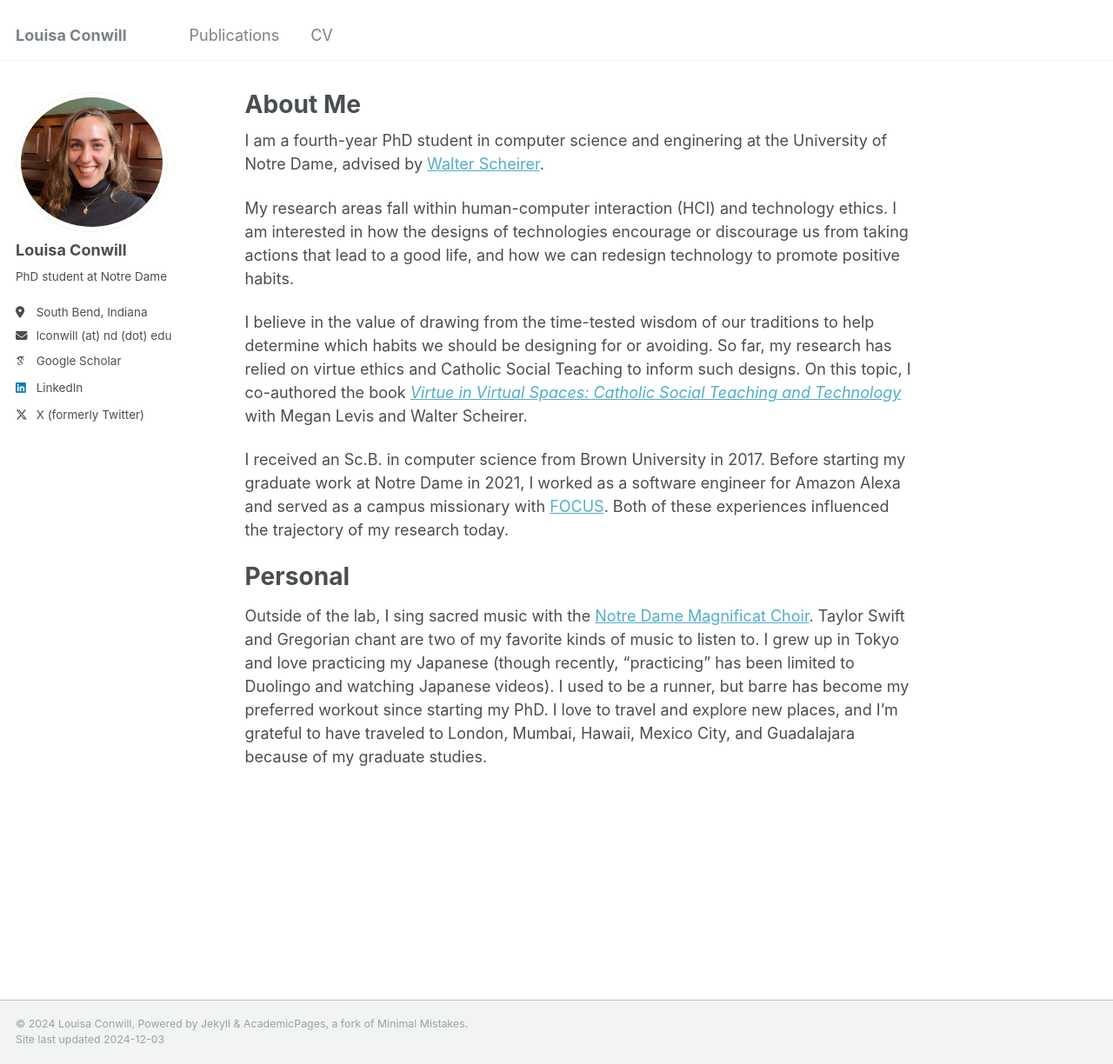
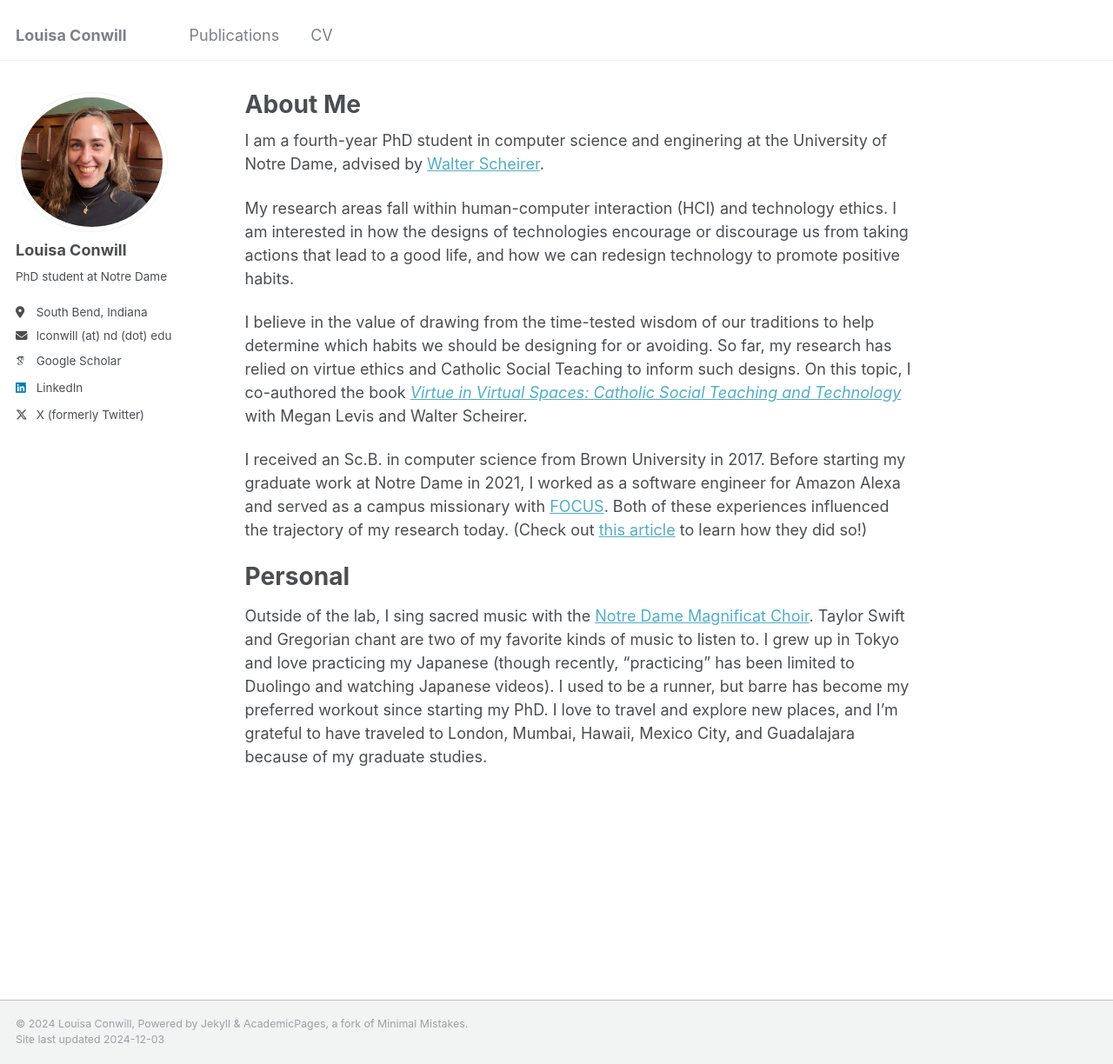
Before and after one commit to louisaconwill/louisaconwill.github.io, a Jekyll site: the page built from _pages/about.md, in a window 1280 px wide and 1224 px high. Shown: the whole window at 87% size. Built offline with Jekyll 4.4.1, drawn with Linux system fonts in a browser that asks for light colours; some web fonts are replaced.

Commit message:
Add Church Life Journal piece to about me page

```diff
--- a/_pages/about.md
+++ b/_pages/about.md
@@ -13,7 +13,7 @@ My research areas fall within human-computer interaction (HCI) and technology et
 
 I believe in the value of drawing from the time-tested wisdom of our traditions to help determine which habits we should be designing for or avoiding. So far, my research has relied on virtue ethics and Catholic Social Teaching to inform such designs. On this topic, I co-authored the book [*Virtue in Virtual Spaces: Catholic Social Teaching and Technology*](https://litpress.org/Products/00269/Virtue-in-Virtual-Spaces) with Megan Levis and Walter Scheirer.
 
-I received an Sc.B. in computer science from Brown University in 2017. Before starting my graduate work at Notre Dame in 2021, I worked as a software engineer for Amazon Alexa and served as a campus missionary with [FOCUS](https://focus.org). Both of these experiences influenced the trajectory of my research today.
+I received an Sc.B. in computer science from Brown University in 2017. Before starting my graduate work at Notre Dame in 2021, I worked as a software engineer for Amazon Alexa and served as a campus missionary with [FOCUS](https://focus.org). Both of these experiences influenced the trajectory of my research today. (Check out [this article](https://churchlifejournal.nd.edu/articles/catholic-social-teaching-as-an-alternative-to-both-luddism-and-techno-optimism/) to learn how they did so!)
 
 
 Personal
```
